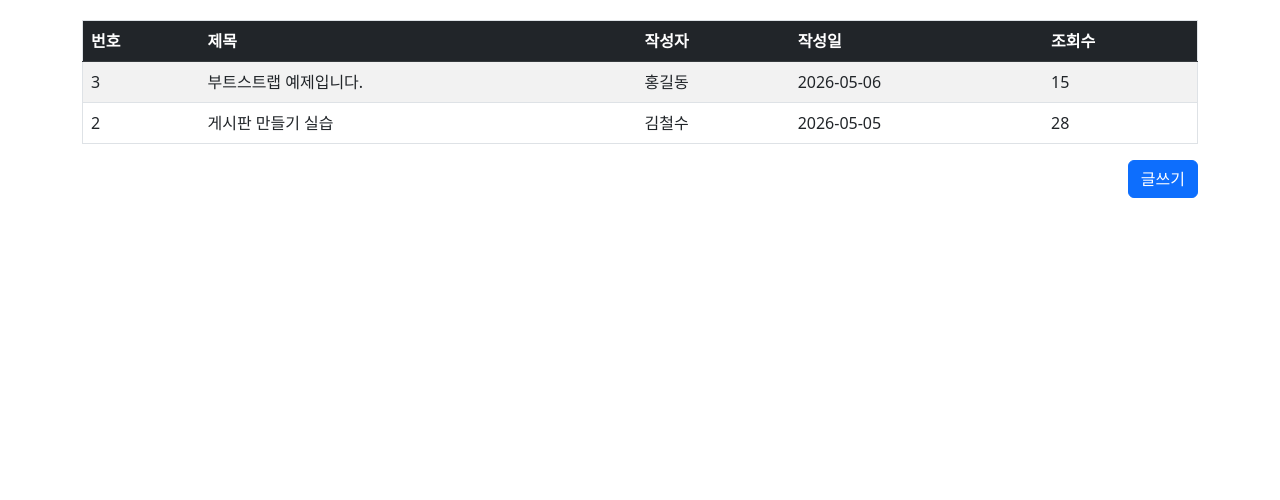
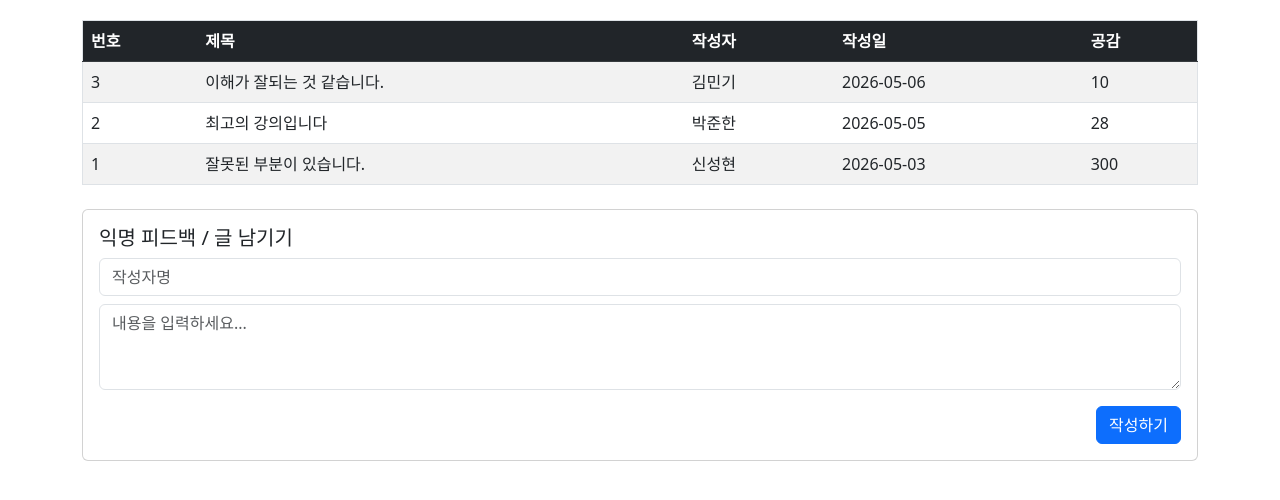
Before and after one commit to kimmingi1/2026-1-WebProg-GA-Team-1--01_Hackathon, a website: page index.html in a window 1280 px wide. Shown: the part 90-590 px from the top of the page. Drawn offline with nearby package versions, Linux system fonts and the light colour scheme.

Commit message:
Add files via upload
공감만 추가되면 완벽함

```diff
--- a/index.html
+++ b/index.html
@@ -8,6 +8,7 @@
     <link href="https://cdn.jsdelivr.net/npm/bootstrap@5.3.0/dist/css/bootstrap.min.css" rel="stylesheet">
 </head>
 <body>
+
 <div class="container mt-5">
     <h2 class="mb-4">게시판 리스트</h2>
 
@@ -19,34 +20,83 @@
                 <th>제목</th>
                 <th>작성자</th>
                 <th>작성일</th>
-                    <th>조회수</th>
+                <th>공감</th>
             </tr>
         </thead>
-            <tbody>
+        <tbody id="boardBody">
             <tr>
                 <td>3</td>
-                    <td><a href="#" class="text-decoration-none text-dark">부트스트랩 예제입니다.</a></td>
-                    <td>홍길동</td>
+                <td><a href="#" class="text-decoration-none text-dark">이해가 잘되는 것 같습니다.</a></td>
+                <td>김민기</td>
                 <td>2026-05-06</td>
-                    <td>15</td>
+                <td>10</td>
             </tr>
             <tr>
                 <td>2</td>
-                    <td><a href="#" class="text-decoration-none text-dark">게시판 만들기 실습</a></td>
-                    <td>김철수</td>
+                <td><a href="#" class="text-decoration-none text-dark">최고의 강의입니다</a></td>
+                <td>박준한</td>
                 <td>2026-05-05</td>
                 <td>28</td>
             </tr>
+            <tr>
+                <td>1</td>
+                <td><a href="#" class="text-decoration-none text-dark">잘못된 부분이 있습니다.</a></td>
+                <td>신성현</td>
+                <td>2026-05-03</td>
+                <td>300</td>
+            </tr>
         </tbody>
     </table>
+</div>
 
-        <!-- 버튼 영역 -->
+<!-- 익명 피드백 및 글 작성 영역 -->
+<div class="container mt-4">
+    <div class="card">
+        <div class="card-body">
+            <h5 class="card-title">익명 피드백 / 글 남기기</h5>
+            <input type="text" id="authorInput" class="form-control mb-2" placeholder="작성자명">
+            <textarea id="contentInput" class="form-control mb-3" rows="3" placeholder="내용을 입력하세요..."></textarea>
             <div class="d-flex justify-content-end">
-            <a href="#" class="btn btn-primary">글쓰기</a>
+                <button class="btn btn-primary" onclick="addPost()">작성하기</button>
+            </div>
+        </div>
     </div>
 </div>
 
-    <!-- 부트스트랩 JS CDN -->
-    <script src="https://cdn.jsdelivr.net/npm/bootstrap@5.3.0/dist/js/bootstrap.bundle.min.js"></script>
+<script>
+    // 글 작성 시 테이블에 추가하는 간단한 스크립트
+    function addPost() {
+        const author = document.getElementById('authorInput').value;
+        const content = document.getElementById('contentInput').value;
+        const boardBody = document.getElementById('boardBody');
+
+        if(!author || !content) {
+            alert('작성자와 내용을 모두 입력해주세요.');
+            return;
+        }
+
+        // 오늘 날짜 구하기
+        const today = new Date().toISOString().slice(0, 10);
+
+        // 새로운 행 생성
+        const newRow = `
+            <tr>
+                <td>New</td>
+                <td><a href="#" class="text-decoration-none text-dark">${content}</a></td>
+                <td>${author}</td>
+                <td>${today}</td>
+                <td>0</td>
+            </tr>
+        `;
+
+        // 맨 위에 추가
+        boardBody.insertAdjacentHTML('afterbegin', newRow);
+
+        // 입력창 초기화
+        document.getElementById('authorInput').value = '';
+        document.getElementById('contentInput').value = '';
+    }
+</script>
+
 </body>
 </html>
```
Lines whose indentation alone changed are shown as unchanged.
